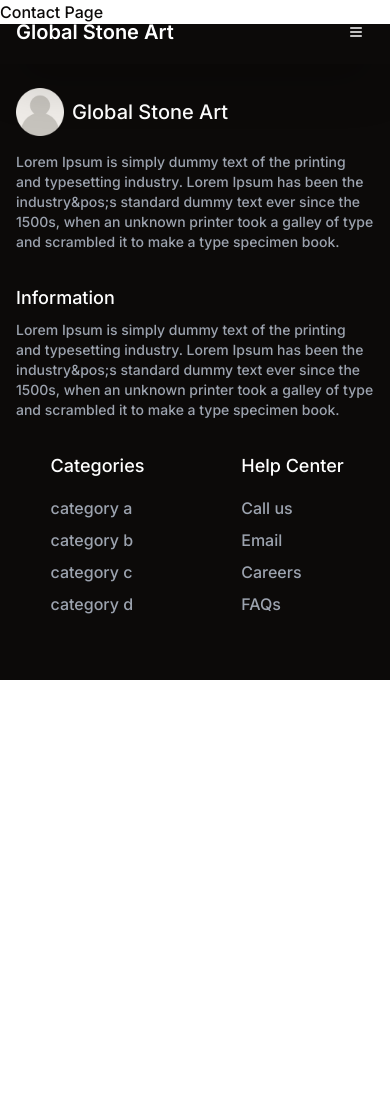
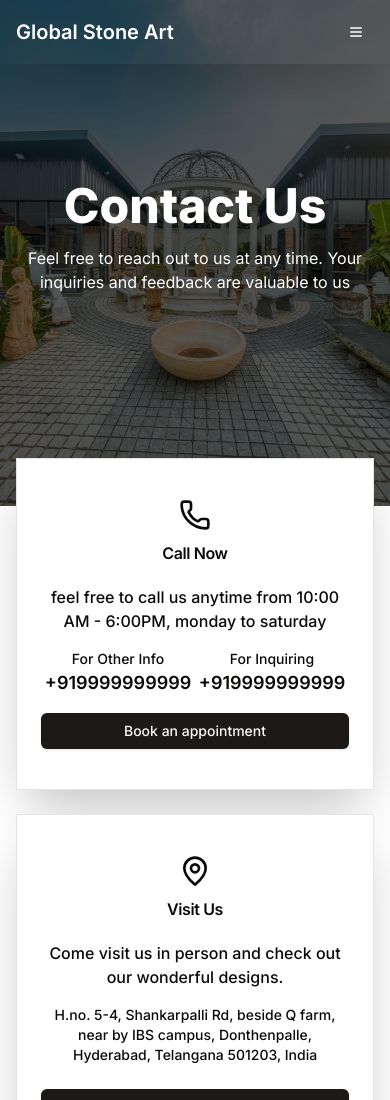
Before and after one commit to supermatt7-suniljangir/mystonecraft, a Next.js app: page /contact in a window 390 px wide. Shown: the top 1100 px of the page. Before the commit the page ends 844 px from the top, so only its background shows below. Built offline with nearby package versions, Linux system fonts and the light colour scheme.

Commit message:
added contact page

```diff
--- a/src/app/(Pages)/contact/page.jsx
+++ b/src/app/(Pages)/contact/page.jsx
@@ -1,9 +1,17 @@
-import React from 'react'
+import React from "react";
+import HeroSection from "../../../components/contact/HeroSection";
+import ContactCards from "../../../components/contact/ContactCards";
+import Map from "../../../components/contact/Map";
+import SocialSection from "../../../components/contact/SocialSection";
+const Contact = () => {
+  return (
+    <div>
+      <HeroSection />
+      <ContactCards />
+      <Map />
+      <SocialSection/>
+    </div>
+  );
+};
 
-const Contact = () => {
-    return (
-        <div>Contact Page</div>
-    )
-}
-
-export default Contact
+export default Contact;
--- a/src/app/globals.css
+++ b/src/app/globals.css
@@ -2,11 +2,14 @@
 @tailwind components;
 @tailwind utilities;
 
-.backgroundImg {
+.backgroundImgHome {
   background-image: url("../assets/bg.jpeg") !important;
-  background-size: cover;
-  background-repeat: no-repeat;
-  background-position: center center;
+}
+.backgroundImgContact {
+  background-image: url("../assets/bg.jpeg") !important;
+}
+.backgroundImgTestimonials {
+  background-image: url("../assets/bg.jpeg") !important;
 }
 
 body {
--- /dev/null
+++ b/src/components/contact/ContactCards.jsx
@@ -0,0 +1,64 @@
+import React from "react";
+import { Card, CardContent, CardHeader, CardTitle } from "@/components/ui/card";
+import { Button } from "@/components/ui/button";
+import { Phone, MapPin } from "lucide-react";
+
+const ContactCards = () => {
+  return (
+    <div className="grid grid-cols-1 md:grid-cols-2 gap-6 sm:w-5/6 md:w-full lg:w-3/4  mx-auto p-4 -mt-16 z-50 relative">
+      {/* Call Now Card */}
+      <Card className="w-full shadow-2xl rounded-none py-4">
+        <CardHeader className="text-center">
+          <Phone className="w-8 h-8 mx-auto mb-2" />
+          <CardTitle>Call Now</CardTitle>
+        </CardHeader>
+        <CardContent className="text-center">
+          <p className="mb-4">
+            feel free to call us anytime from 10:00 AM - 6:00PM, monday to
+            saturday
+          </p>
+
+          <div className="flex mb-4 justify-around">
+            <div>
+              <p className="text-sm">For Other Info</p>
+              <p className="font-semibold text-lg">+919999999999</p>
+            </div>
+
+            <div>
+              <p className="text-sm">For Inquiring</p>
+              <p className="font-semibold text-lg">+919999999999</p>
+            </div>
+          </div>
+
+          <Button variant="default" className="w-full">
+            Book an appointment
+          </Button>
+        </CardContent>
+      </Card>
+
+      {/* Visit Us Card */}
+      <Card className="w-full shadow-2xl rounded-none py-4">
+        <CardHeader className="text-center">
+          <MapPin className="w-8 h-8 mx-auto mb-2" />
+          <CardTitle>Visit Us</CardTitle>
+        </CardHeader>
+        <CardContent className="text-center">
+          <p className="mb-4">
+            Come visit us in person and check out our wonderful designs.
+          </p>
+
+          <p className="text-sm mb-6">
+            H.no. 5-4, Shankarpalli Rd, beside Q farm, near by IBS campus,
+            Donthenpalle, Hyderabad, Telangana 501203, India
+          </p>
+
+          <Button variant="default" className="w-full">
+            Directions
+          </Button>
+        </CardContent>
+      </Card>
+    </div>
+  );
+};
+
+export default ContactCards;
--- /dev/null
+++ b/src/components/contact/HeroSection.jsx
@@ -0,0 +1,25 @@
+import React from "react";
+import { Card, CardContent } from "../ui/card";
+
+const HeroSection = () => {
+  return (
+    // check globals.css for the background image class
+    <div className="relative h-[60vh] w-full overflow-hidden text-primary-foreground">
+      <div className="absolute inset-0 bg-cover bg-center bg-no-repeat backgroundImgContact" />
+      <div className="absolute inset-0 bg-black/60 z-0" />
+      <Card className="relative z-10 md:max-w-[65%] mx-auto mt-12 bg-transparent h-full border-none !shadow-none text-background">
+        <CardContent className="flex flex-col items-center justify-center space-y-8 p-6 h-3/4">
+          <div className="space-y-4 text-center">
+            <h1 className="text-5xl md:text-6xl font-extrabold ">Contact Us</h1>
+            <h2 className="text-base font-normal">
+              Feel free to reach out to us at any time. Your inquiries and
+              feedback are valuable to us
+            </h2>
+          </div>
+        </CardContent>
+      </Card>
+    </div>
+  );
+};
+
+export default HeroSection;
--- /dev/null
+++ b/src/components/contact/Map.jsx
@@ -0,0 +1,18 @@
+import React from "react";
+
+const Map = () => {
+  return (
+    <div className="h-[60vh] md:h-screen">
+      <iframe
+        src="https://www.google.com/maps/embed?pb=!1m14!1m8!1m3!1d7613.656962965136!2d78.229036!3d17.420017!3m2!1i1024!2i768!4f13.1!3m3!1m2!1s0x3bcbed274865c61b%3A0x4f3b0c644a1e03b7!2sGlobal%20Stone%20Art!5e0!3m2!1sen!2sus!4v1735559872375!5m2!1sen!2sus"
+        width="100%"
+        height="100%"
+        allowFullScreen="true"
+        loading="lazy"
+        referrerPolicy="no-referrer-when-downgrade"
+      ></iframe>
+    </div>
+  );
+};
+
+export default Map;
--- /dev/null
+++ b/src/components/contact/SocialSection.jsx
@@ -0,0 +1,69 @@
+import React from "react";
+import { Card, CardHeader, CardTitle, CardContent } from "@/components/ui/card";
+import { Button } from "@/components/ui/button";
+import { Instagram, Facebook, Twitter, Linkedin } from "lucide-react";
+const socials = [
+  {
+    name: "Instagram",
+    icon: Instagram,
+    handle: "@globalstoneart",
+    color: "hover:bg-pink-500",
+  },
+  {
+    name: "Facebook",
+    icon: Facebook,
+    handle: "@globalstoneart",
+    color: "hover:bg-blue-600",
+  },
+  {
+    name: "Twitter",
+    icon: Twitter,
+    handle: "@globalstoneart",
+    color: "hover:bg-blue-400",
+  },
+  {
+    name: "LinkedIn",
+    icon: Linkedin,
+    handle: "@globalstoneart",
+    color: "hover:bg-blue-700",
+  },
+];
+const SocialSection = () => {
+  return (
+    <div className="max-w-4xl mx-auto p-4">
+      <Card className="shadow-none border-none py-8">
+        <CardHeader className="text-center">
+          <CardTitle className="flex items-center justify-center gap-2 text-2xl">
+            Follow us on Social Media
+          </CardTitle>
+          <p className="text-muted-foreground mt-2">
+            Join our amazing community and stay updated with our latest designs
+            and offers!
+          </p>
+        </CardHeader>
+        <CardContent>
+          <div className="grid grid-cols-2  lg:grid-cols-4 gap-4 ">
+            {socials.map((social) => {
+              const IconComponent = social.icon;
+              return (
+                <Button
+                  key={social.name}
+                  variant="outline"
+                  className={`w-full h-16 flex items-center justify-center gap-3 transition-all ${social.color} hover:text-background`}
+                >
+                  <IconComponent className="w-5 h-5" />
+                  <div className="flex flex-col items-start">
+                    <span className="font-medium">{social.name}</span>
+                    <span className="text-sm">{social.handle}</span>
+                  </div>
+                </Button>
+              );
+            })}
+          </div>
+        </CardContent>
+      </Card>
+    </div>
+  );
+};
+
+export default SocialSection;
--- a/src/components/home/HeroSection.jsx
+++ b/src/components/home/HeroSection.jsx
@@ -4,8 +4,9 @@ import { Card, CardContent } from "../ui/card";
 import { Milestone, Phone } from "lucide-react";
 const HeroSection = () => {
   return (
+    // check globals.css for the background image class
     <div className="relative h-screen w-full overflow-hidden text-primary-foreground">
-      <div className="absolute inset-0 bg-cover bg-center bg-no-repeat backgroundImg" />
+      <div className="absolute inset-0 bg-cover bg-center bg-no-repeat backgroundImgHome" />
       <div className="absolute inset-0 bg-black/55" />
 
       <Card className="relative z-10 md:max-w-[60%] mx-auto mt-20 bg-transparent h-full  border-none shadow-none text-background">
--- a/src/components/home/Testimonials.jsx
+++ b/src/components/home/Testimonials.jsx
@@ -23,17 +23,14 @@ const Testimonials = () => {
   ];
 
   return (
+    // check globals.css for the background image class
     <div className="relative min-h-[600px] w-full">
-      {/* Background Image */}
       <div
-        className="absolute inset-0 backgroundImg bg-cover bg-center bg-no-repeat"
+        className="absolute inset-0 backgroundImgTestimonials bg-cover bg-center bg-no-repeat"
         aria-hidden="true"
       />
-
-      {/* Dark Overlay */}
       <div className="absolute inset-0 bg-black/60" aria-hidden="true" />
 
-      {/* Content */}jjjj
       <div className="relative z-10 px-4 py-16 mx-auto max-w-7xl">
         <h2 className="mb-12 text-3xl font-bold text-center text-background">
           what they say
```
